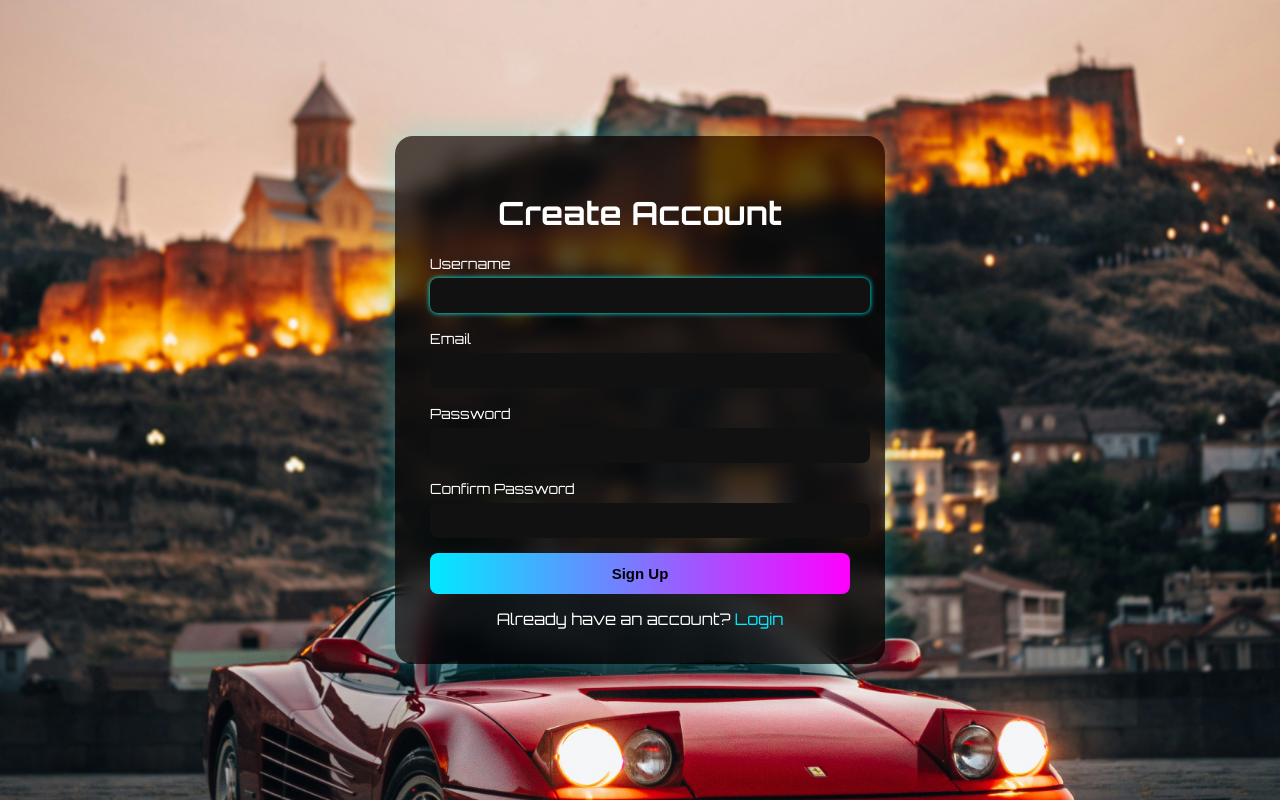
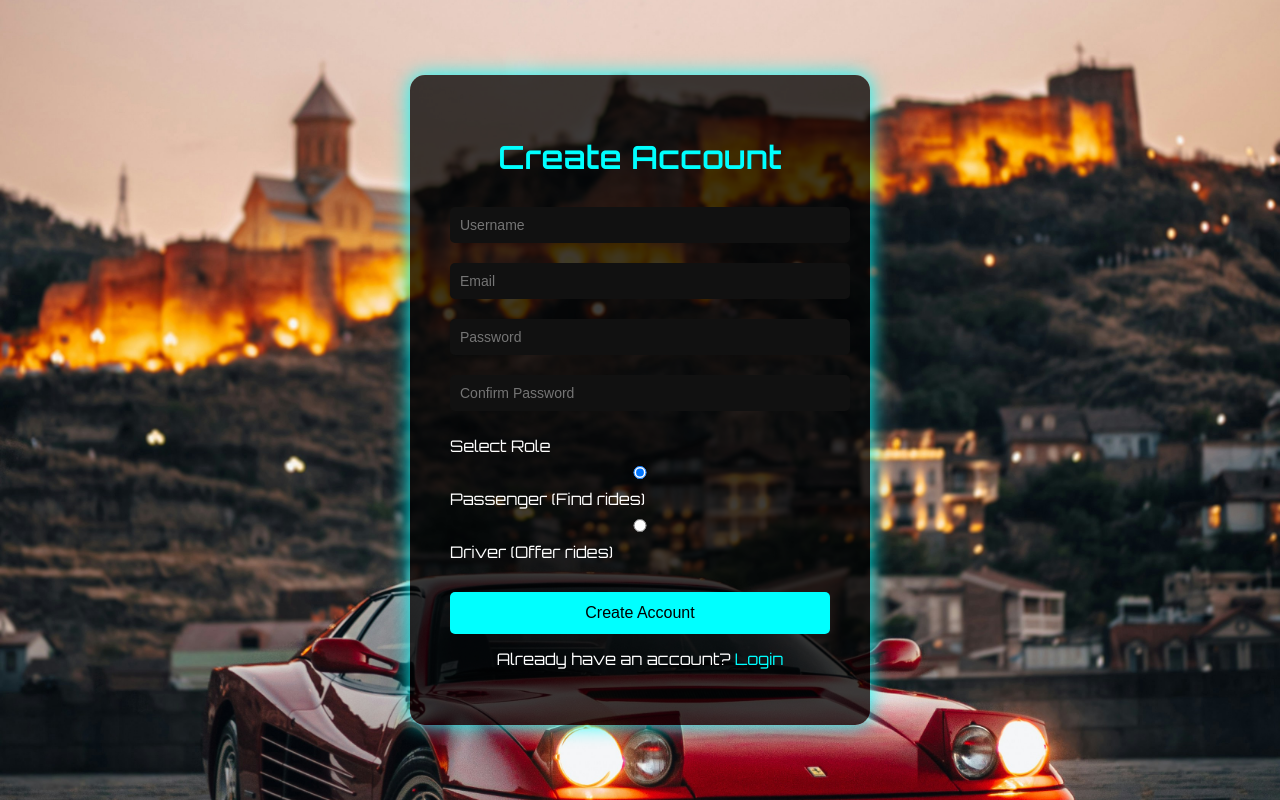
Before and after one commit to VoidWalker403/Carpool_project, a Django app: page /signup/ in a window 1280 px wide. Run offline with Django 5.2, Linux system fonts and the light colour scheme.

```diff
--- a/accounts/forms.py
+++ b/accounts/forms.py
@@ -1,12 +1,16 @@
 from django import forms
 from django.contrib.auth.forms import UserCreationForm
-from django.contrib.auth import get_user_model
-
-User = get_user_model()
+from django.contrib.auth.models import User
 
 class SignUpForm(UserCreationForm):
-    email = forms.EmailField(required=False)
+    email = forms.EmailField(required=True)
+
+    ROLE_CHOICES = (
+        ("Passengers", "Passenger (find rides)"),
+        ("Drivers", "Driver (offer rides)"),
+    )
+    role = forms.ChoiceField(choices=ROLE_CHOICES, widget=forms.RadioSelect)
 
     class Meta:
         model = User
-        fields = ("username", "email", "password1", "password2")
+        fields = ("username", "email", "role", "password1", "password2")
--- a/accounts/views.py
+++ b/accounts/views.py
@@ -1,7 +1,6 @@
+from django.shortcuts import render, redirect
 from django.contrib.auth import login
 from django.contrib.auth.models import Group
-from django.shortcuts import render, redirect
-
 from .forms import SignUpForm
 
 def signup(request):
@@ -10,11 +9,15 @@ def signup(request):
         if form.is_valid():
             user = form.save()
 
-            # Default role: Passenger
-            passengers, _ = Group.objects.get_or_create(name="Passengers")
-            user.groups.add(passengers)
+            role = form.cleaned_data["role"]  # "Drivers" or "Passengers"
+            group, _ = Group.objects.get_or_create(name=role)
+            user.groups.add(group)
 
-            login(request, user)  # auto-login after signup
+            login(request, user)
+
+            # send them to their dashboard
+            if role == "Drivers":
+                return redirect("/driver/")
             return redirect("/passenger/")
     else:
         form = SignUpForm()
--- a/accounts/views_redirect.py
+++ b/accounts/views_redirect.py
@@ -5,13 +5,10 @@ from django.shortcuts import redirect
 def post_login_redirect(request):
     user = request.user
 
-    # Superuser/admin -> admin panel
     if user.is_superuser or user.is_staff:
         return redirect("/admin/")
 
-    # Driver group -> driver dashboard
     if user.groups.filter(name="Drivers").exists():
         return redirect("/driver/")
 
-    # Default -> passenger dashboard
     return redirect("/passenger/")
--- a/templates/registration/signup.html
+++ b/templates/registration/signup.html
@@ -1,99 +1,74 @@
 {% load static %}
 <!DOCTYPE html>
-<html lang="en">
+<html>
+<head>
+<title>Sign Up</title>
 
-<head>
-<meta charset="UTF-8">
-<title>Sign Up - Carpool</title>
-
-<link href="https://fonts.googleapis.com/css2?family=Orbitron:wght@400;700&display=swap" rel="stylesheet">
+<link href="https://fonts.googleapis.com/css2?family=Orbitron:wght@400;600&display=swap" rel="stylesheet">
 
 <style>
 
 body{
 margin:0;
+padding:0;
 height:100vh;
+font-family:'Orbitron',sans-serif;
+background:url("{% static 'images/signup_bg.jpg' %}") no-repeat center center/cover;
 display:flex;
 justify-content:center;
 align-items:center;
-    font-family:'Orbitron', sans-serif;
-
-    background-image: url("{% static 'images/signup_bg.jpg' %}");
-    background-size:cover;
-    background-position:center;
-    background-repeat:no-repeat;
 }
 
-.signup-container{
-
-    width:420px;
-    padding:35px;
-
-    border-radius:18px;
-
-    background:rgba(0,0,0,0.65);
-    backdrop-filter:blur(10px);
-
-    box-shadow:0 0 30px rgba(0,255,255,0.3);
-
+.container{
+background:rgba(0,0,0,0.75);
+padding:40px;
+border-radius:15px;
+box-shadow:0 0 20px cyan;
+width:380px;
+text-align:center;
 color:white;
 }
 
 h1{
-    text-align:center;
+color:cyan;
 margin-bottom:20px;
 }
 
-label{
+input{
+width:100%;
+padding:10px;
+margin:10px 0;
+border:none;
+border-radius:5px;
+background:#111;
+color:white;
 font-size:14px;
 }
 
-input{
-
-    width:100%;
-    padding:10px;
-    margin-top:5px;
-    margin-bottom:15px;
-
-    border-radius:8px;
-    border:none;
-
-    background:#111;
-    color:white;
-}
-
-input:focus{
-    outline:none;
-    box-shadow:0 0 5px cyan;
-}
-
 button{
-
 width:100%;
 padding:12px;
-
+margin-top:15px;
+background:cyan;
 border:none;
-    border-radius:8px;
-
-    background:linear-gradient(90deg,#00eaff,#ff00ff);
-
-    font-weight:bold;
-    font-size:15px;
-
+border-radius:5px;
+font-size:16px;
 cursor:pointer;
+transition:0.3s;
 }
 
 button:hover{
-    transform:scale(1.05);
+background:#00ffff;
+box-shadow:0 0 10px cyan;
 }
 
-.login-link{
-    text-align:center;
-    margin-top:15px;
+.role-box{
+margin:15px 0;
+text-align:left;
 }
 
 a{
-    color:#00eaff;
+color:cyan;
 text-decoration:none;
 }
 
@@ -103,33 +78,43 @@ a{
 
 <body>
 
-<div class="signup-container">
+<div class="container">
 
 <h1>Create Account</h1>
 
 <form method="post">
-
 {% csrf_token %}
 
-<label>Username</label>
-{{ form.username }}
+<input type="text" name="username" placeholder="Username" required>
 
-<label>Email</label>
-{{ form.email }}
+<input type="email" name="email" placeholder="Email" required>
 
-<label>Password</label>
-{{ form.password1 }}
+<input type="password" name="password1" placeholder="Password" required>
 
-<label>Confirm Password</label>
-{{ form.password2 }}
+<input type="password" name="password2" placeholder="Confirm Password" required>
 
-<button type="submit">Sign Up</button>
+<div class="role-box">
+<label>Select Role</label><br>
+
+<input type="radio" name="role" value="Passengers" checked> Passenger (Find rides)<br>
+
+<input type="radio" name="role" value="Drivers"> Driver (Offer rides)
+
+</div>
+
+<button type="submit">Create Account</button>
+{% if form.errors %}
+  <div style="text-align:left; color:#ff7bd5; font-size:12px; margin-bottom:10px;">
+    {{ form.errors }}
+  </div>
+{% endif %}
 
 </form>
 
-<div class="login-link">
-Already have an account? <a href="/login/">Login</a>
-</div>
+<p style="margin-top:15px;">
+Already have an account?
+<a href="/login/">Login</a>
+</p>
 
 </div>
 
```
Lines whose indentation alone changed are shown as unchanged.
